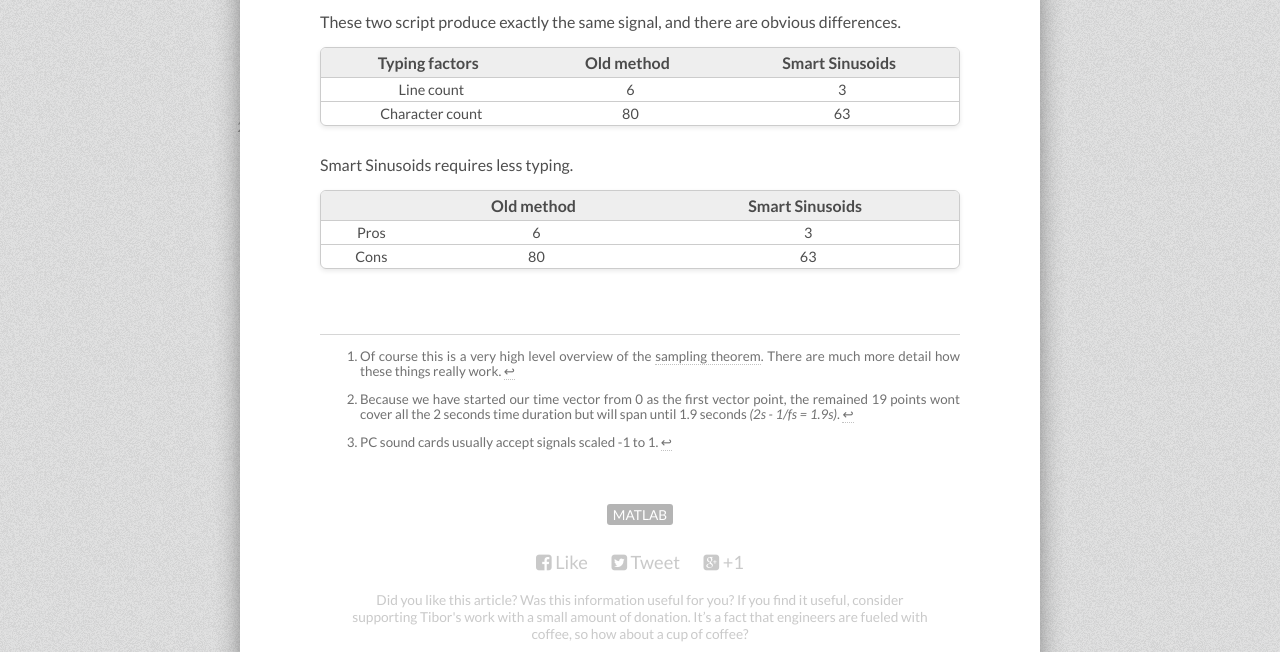
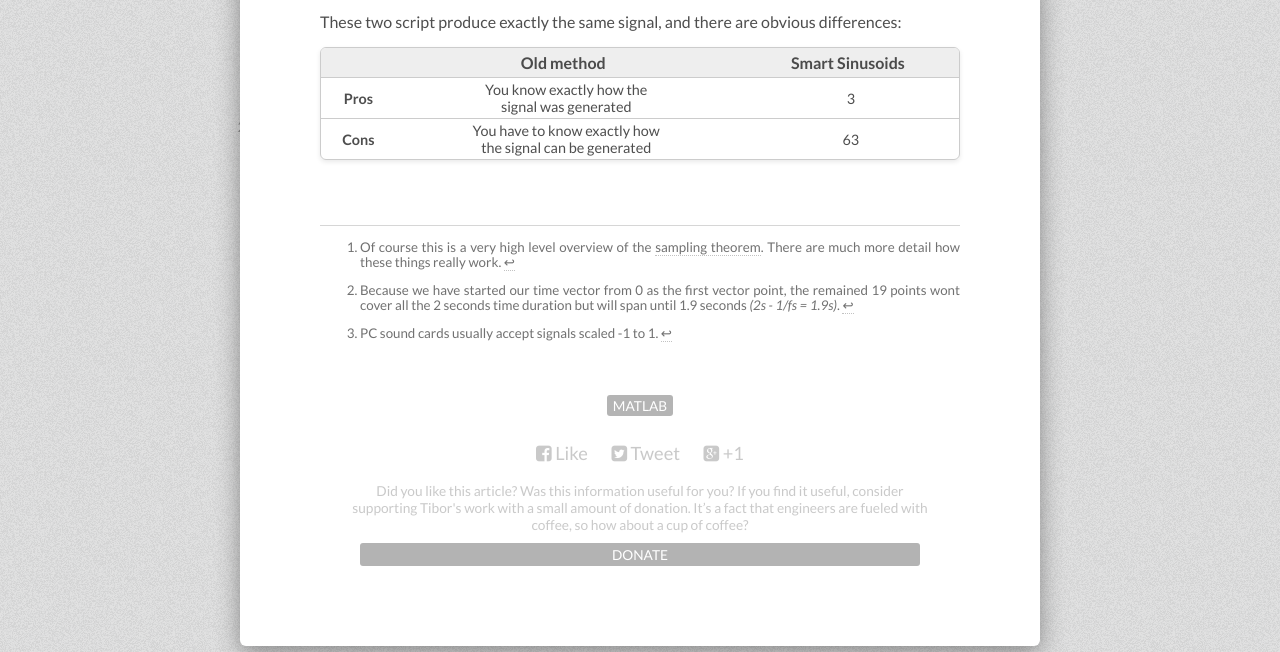
Before and after one commit to tiborsimon/tiborsimon.github.io, a Jekyll site: the page built from _posts/2015-05-28-smart-sinusoids.md, in a window 1280 px wide and 900 px high, scrolled down 6262 px, cut to the strip 248-900 px from the top of the window. Built offline with Jekyll 4.4.1, drawn with Linux system fonts in a browser that asks for light colours; nearby versions of some CDN libraries; comment, search, counter and statistics services are not loaded.

Commit message:
Article update

```diff
--- a/_posts/2015-05-28-smart-sinusoids.md
+++ b/_posts/2015-05-28-smart-sinusoids.md
@@ -132,19 +132,12 @@
 
 {% gist tiborsimon/89c9ca291f761c988d7e %}
 
-These two script produce exactly the same signal, and there are obvious differences.
-
-| Typing factors  | Old method | Smart Sinusoids |
-|:--------------:|:----:|:---------------------:|
-| Line count | 6 | 3
-| Character count       | 80    | 63                 |
-
-Smart Sinusoids requires less typing.
+These two script produce exactly the same signal, and there are obvious differences:
 
 |  | Old method | Smart Sinusoids |
 |:--------------:|:----:|:---------------------:|
-| Pros | 6 | 3
-| Cons | 80    | 63                 |
+| __Pros__ | You know exactly how the<br>signal was generated | 3
+| __Cons__ | You have to know exactly how<br>the signal can be generated     | 63                 |
 
 
 
```
Also changed, not shown: _posts/2015-01-15-slotcar-race.md (+2 -2 lines).
